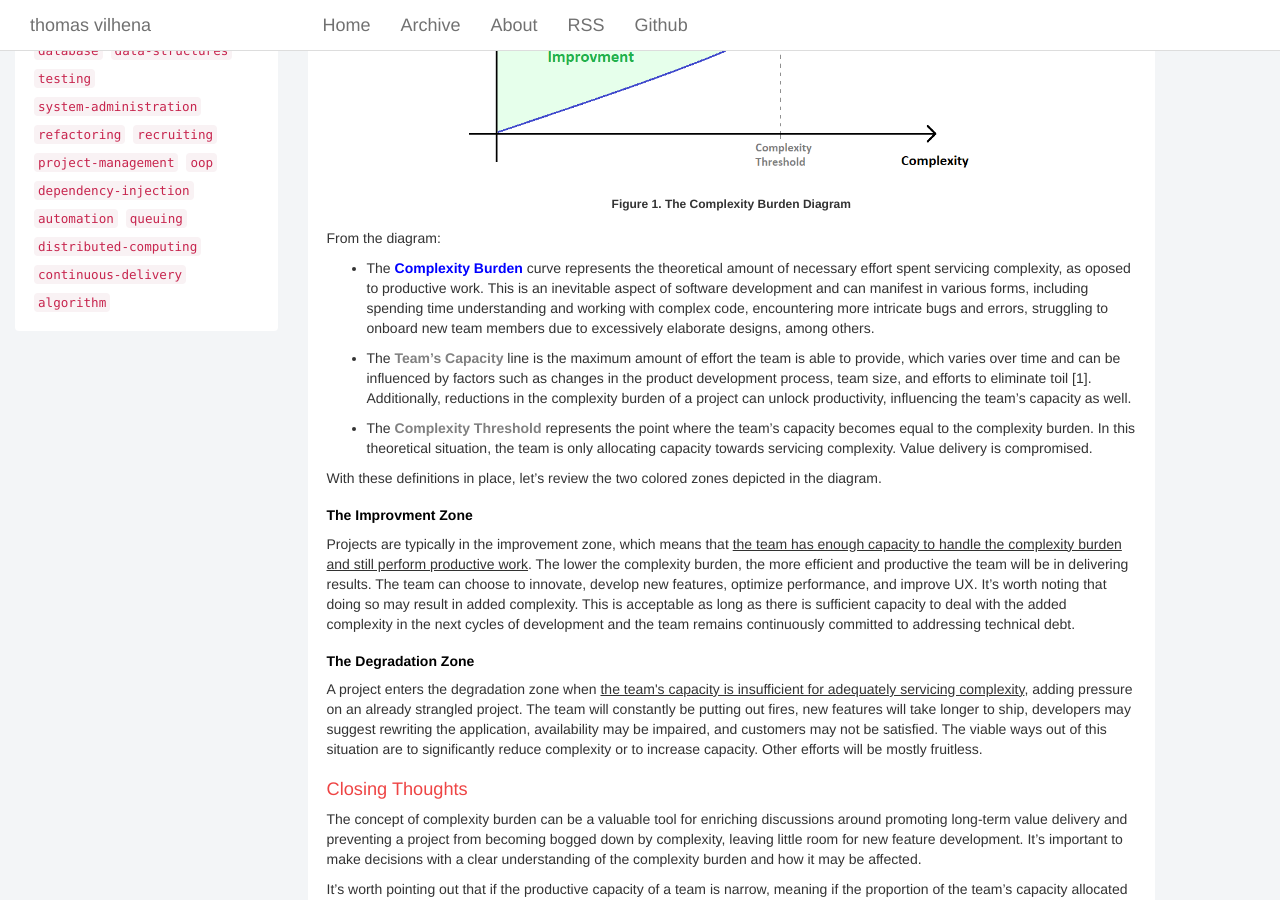
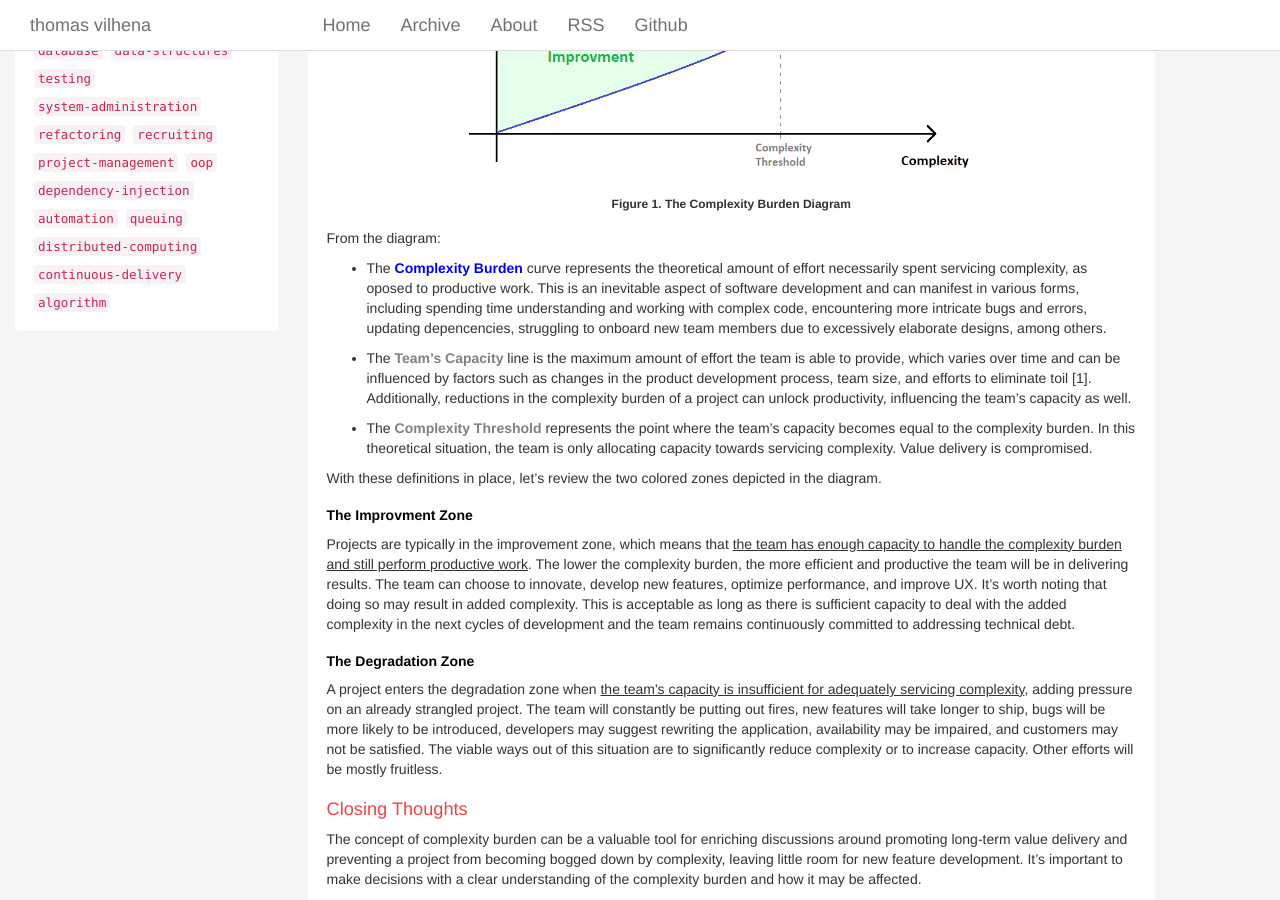
Before and after one commit to TCGV/blog, a Jekyll site: the page built from _posts/2023-04-10-the-burden-of-complexity.md, in a window 1280 px wide and 900 px high, scrolled down 586 px. Built offline with Jekyll 4.4.1, drawn with Linux system fonts in a browser that asks for light colours.

Commit message:
Updating: 2023-04-10-the-burden-of-complexity.md

```diff
--- a/_posts/2023-04-10-the-burden-of-complexity.md
+++ b/_posts/2023-04-10-the-burden-of-complexity.md
@@ -20,7 +20,7 @@ So I propose the following qualitative diagram that regards complexity as an inh
 
 From the diagram:
 
-* The <b style="color:blue">Complexity Burden</b> curve represents the theoretical amount of necessary effort spent servicing complexity, as oposed to productive work. This is an inevitable aspect of software development and can manifest in various forms, including spending time understanding and working with complex code, encountering more intricate bugs and errors, struggling to onboard new team members due to excessively elaborate designs, among others.
+* The <b style="color:blue">Complexity Burden</b> curve represents the theoretical amount of effort necessarily spent servicing complexity, as oposed to productive work. This is an inevitable aspect of software development and can manifest in various forms, including spending time understanding and working with complex code, encountering more intricate bugs and errors, updating depencencies, struggling to onboard new team members due to excessively elaborate designs, among others.
 
 * The <b style="color:gray">Team's Capacity</b> line is the maximum amount of effort the team is able to provide, which varies over time and can be influenced by factors such as changes in the product development process, team size, and efforts to eliminate toil [1]. Additionally, reductions in the complexity burden of a project can unlock productivity, influencing the team's capacity as well.
 
@@ -34,7 +34,7 @@ Projects are typically in the improvement zone, which means that <u>the team has
 
 <h2>The Degradation Zone</h2>
 
-A project enters the degradation zone when <u>the team's capacity is insufficient for adequately servicing complexity</u>, adding pressure on an already strangled project. The team will constantly be putting out fires, new features will take longer to ship, developers may suggest rewriting the application, availability may be impaired, and customers may not be satisfied. The viable ways out of this situation are to significantly reduce complexity or to increase capacity. Other efforts will be mostly fruitless.
+A project enters the degradation zone when <u>the team's capacity is insufficient for adequately servicing complexity</u>, adding pressure on an already strangled project. The team will constantly be putting out fires, new features will take longer to ship, bugs will be more likely to be introduced, developers may suggest rewriting the application, availability may be impaired, and customers may not be satisfied. The viable ways out of this situation are to significantly reduce complexity or to increase capacity. Other efforts will be mostly fruitless.
 
 Closing Thoughts
 ============
```
